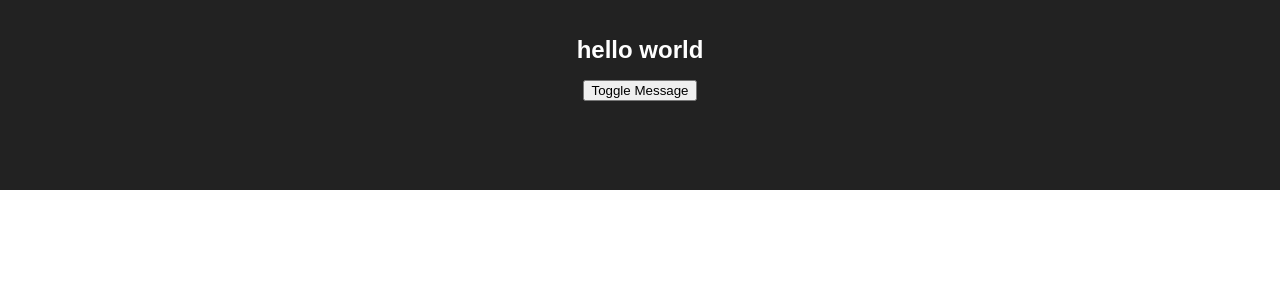
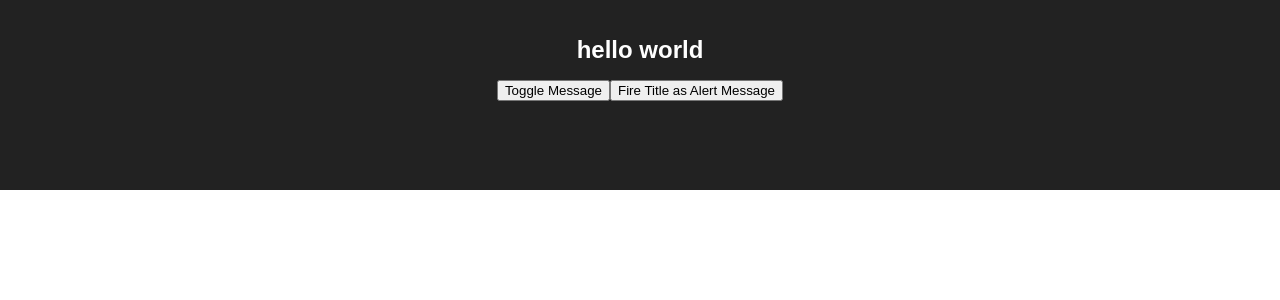
Before and after one commit to Gurenax/react-context-api, a React (Create React App) app: page / in a window 1280 px wide. Shown: the top 300 px of the page. Built offline with nearby package versions, Linux system fonts and the light colour scheme.

Commit message:
Update Message to use Action Context Consumer

```diff
--- a/src/components/Message.js
+++ b/src/components/Message.js
@@ -1,6 +1,7 @@
 import React from 'react'
 import { HelloContext } from '../contexts/hello-context';
 import ButtonContext from '../contexts/button-context';
+import { ActionContext } from '../contexts/action-context';
 
 const Message = () => {
   return (
@@ -14,9 +15,22 @@ const Message = () => {
             <ButtonContext.Consumer>
               {
                 ({title}) => (
-                  <button onClick={ toggleMessage }>
-                    { title }
-                  </button>
+                  <div>
+                    <button onClick={ toggleMessage }>
+                      { title }
+                    </button>
+                    <ActionContext.Consumer>
+                      {
+                        ({alertMessage}) => (
+                          <button onClick={
+                            alertMessage(message.firstWord + ' ' + message.secondWord)
+                          }>
+                            Fire Title as Alert Message
+                          </button>
+                        )
+                      }
+                    </ActionContext.Consumer>
+                  </div>
                 )
               }
             </ButtonContext.Consumer>
```
